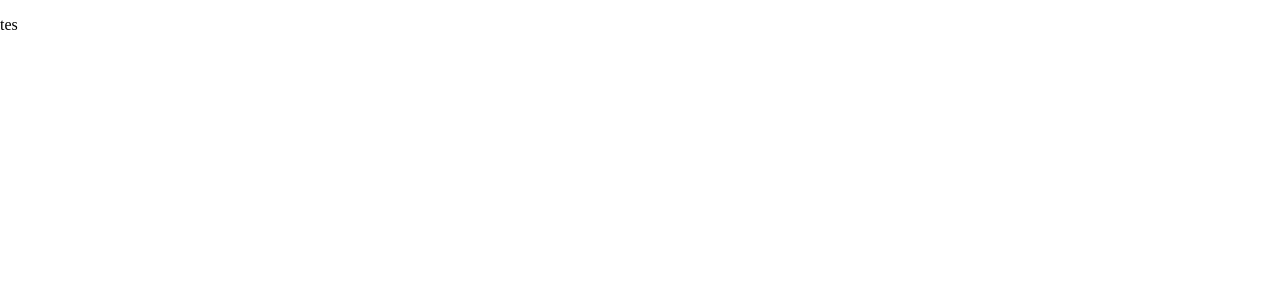
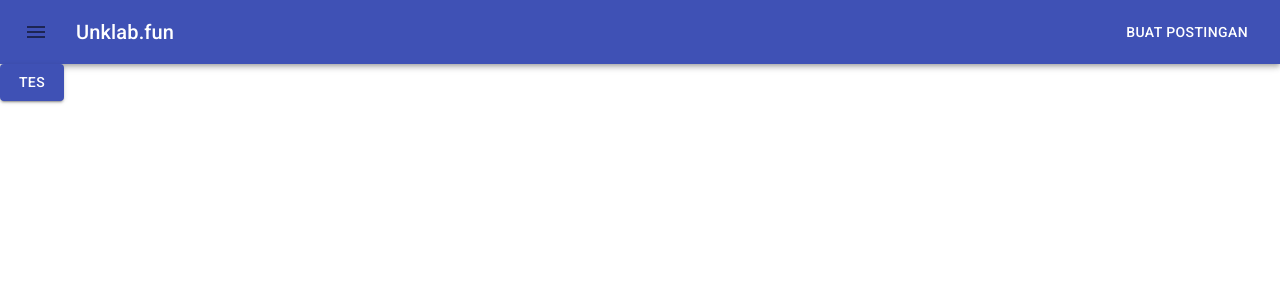
Before and after one commit to S21810014/saturnus, a React (Create React App) app: page / in a window 1280 px wide. Shown: the top 300 px of the page. Built offline with nearby package versions, Linux system fonts and the light colour scheme; no server answers.

Commit message:
router boilerplate and navbar

```diff
--- a/package.json
+++ b/package.json
@@ -3,6 +3,8 @@
   "version": "0.1.0",
   "private": true,
   "dependencies": {
+    "@material-ui/core": "^4.11.2",
+    "@material-ui/icons": "^4.11.2",
     "@testing-library/jest-dom": "^5.11.6",
     "@testing-library/react": "^11.2.2",
     "@testing-library/user-event": "^12.5.0",
--- a/public/index.html
+++ b/public/index.html
@@ -24,6 +24,9 @@
       work correctly both with client-side routing and a non-root public URL.
       Learn how to configure a non-root public URL by running `npm run build`.
     -->
+
+    <link rel="stylesheet" href="https://fonts.googleapis.com/css?family=Roboto:300,400,500,700&display=swap" />
+    <link rel="stylesheet" href="https://fonts.googleapis.com/icon?family=Material+Icons" />
     <title>React App</title>
   </head>
   <body>
--- a/src/App.js
+++ b/src/App.js
@@ -1,8 +1,31 @@
-import React from 'react'
+import React, { useEffect, useState } from 'react'
+import {BrowserRouter as Router, Switch, Route} from 'react-router-dom'
+import Main from './components/Main.js'
+import NavBar from './components/NavBar.js'
 
 function App() {
+  const [imageApi, setImageApi] = useState([])
+  const [isLoading, setIsLoading] = useState(true)
+
+  useEffect(() => {
+    fetch("https://picsum.photos/v2/list").then(resp => resp.json()).then(data => {
+      setImageApi(data)
+      setIsLoading(false)
+    })
+  }, [])
+
   return (
-    <p>tes</p>
+    <Router>
+      <div style={{width: "100%", height: window.innerHeight}}>
+        <NavBar/>
+
+        <Switch>
+          <Route path="/">
+            <Main/>
+          </Route>
+        </Switch>
+      </div>
+    </Router>
   );
 }
 
--- /dev/null
+++ b/src/components/Main.js
@@ -0,0 +1,12 @@
+import React from 'react'
+import {Button} from '@material-ui/core'
+
+const Main = () => {
+    return (
+        <div>
+            <Button variant="contained" color="primary">tes</Button>
+        </div>
+    )
+}
+
+export default Main
--- /dev/null
+++ b/src/components/NavBar.js
@@ -0,0 +1,34 @@
+import { AppBar, Button, IconButton, makeStyles, Toolbar, Typography } from '@material-ui/core'
+import MenuIcon from '@material-ui/icons/Menu'
+import React from 'react'
+
+const useStyles = makeStyles(theme => ({
+    menuButton: {
+        marginRight: theme.spacing(2)
+    },
+    title: {
+        flexGrow: 1
+    }
+}))
+
+const NavBar = () => {
+    const classes = useStyles()
+
+    return (
+        <AppBar position="static">
+            <Toolbar>
+                <IconButton edge='start' className={classes.menuButton}>
+                    <MenuIcon/>
+                </IconButton>
+                <Typography variant='h6' className={classes.title}>
+                    Unklab.fun
+                </Typography>
+                <Button color='inherit'>
+                    Buat Postingan
+                </Button>
+            </Toolbar>
+        </AppBar>
+    )
+}
+
+export default NavBar
--- a/src/index.css
+++ b/src/index.css
@@ -1,3 +1,4 @@
 html, body {
-  margin: 0
+  margin: 0 !important;
+  padding: 0 !important;
 }
```
Also changed, not shown: 2 other files (tests, documents, lock files or other folders).
